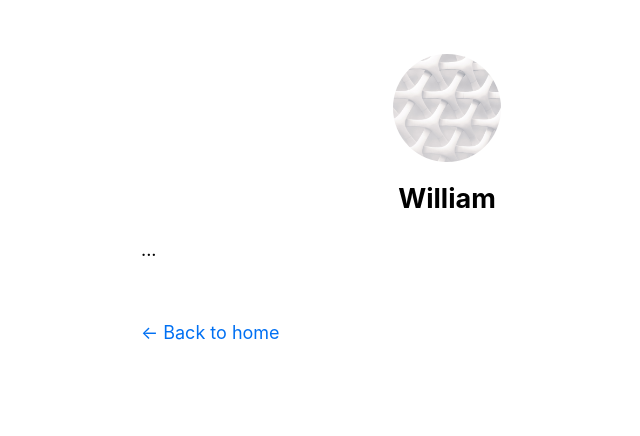
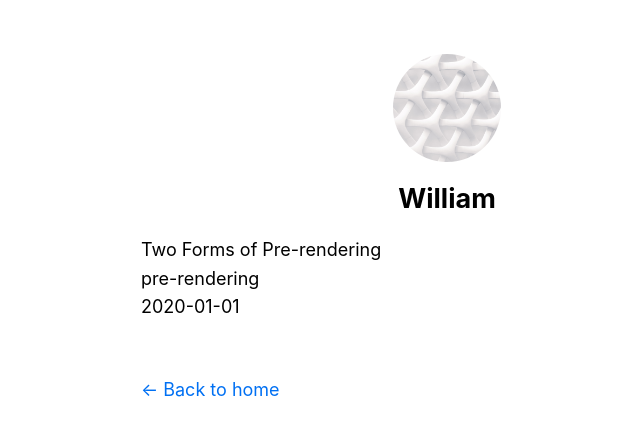
Before and after one commit to coding-quizzer/next-js-tutorial, a Next.js app: page /posts/pre-rendering in a window 1280 px wide. Shown: the top 436 px of the page, without its empty margins (193-833 px from the left). Built offline with nearby package versions, Linux system fonts and the light colour scheme.

Commit message:
Render blog post pages with data generated from the getPostData function

```diff
--- a/pages/posts/[id].js
+++ b/pages/posts/[id].js
@@ -1,5 +1,14 @@
 import Layout from '../../components/layout';
-import { getAllPostIds } from '../../lib/posts';
+import { getAllPostIds, getPostData } from '../../lib/posts';
+
+export async function getStaticProps({ params }) {
+  const postData = getPostData(params.id);
+  return {
+    props: {
+      postData,
+    }
+  };
+}
 
 export async function getStaticPaths() {
   const paths = getAllPostIds();
@@ -9,6 +18,12 @@
   };
 }
 
-export default function Post() {
-  return <Layout>...</Layout>;
+export default function Post({ postData }) {
+  return <Layout>
+    {postData.title}
+    <br />
+    {postData.id}
+    <br />
+    {postData.date}
+  </Layout>;
 }
```
